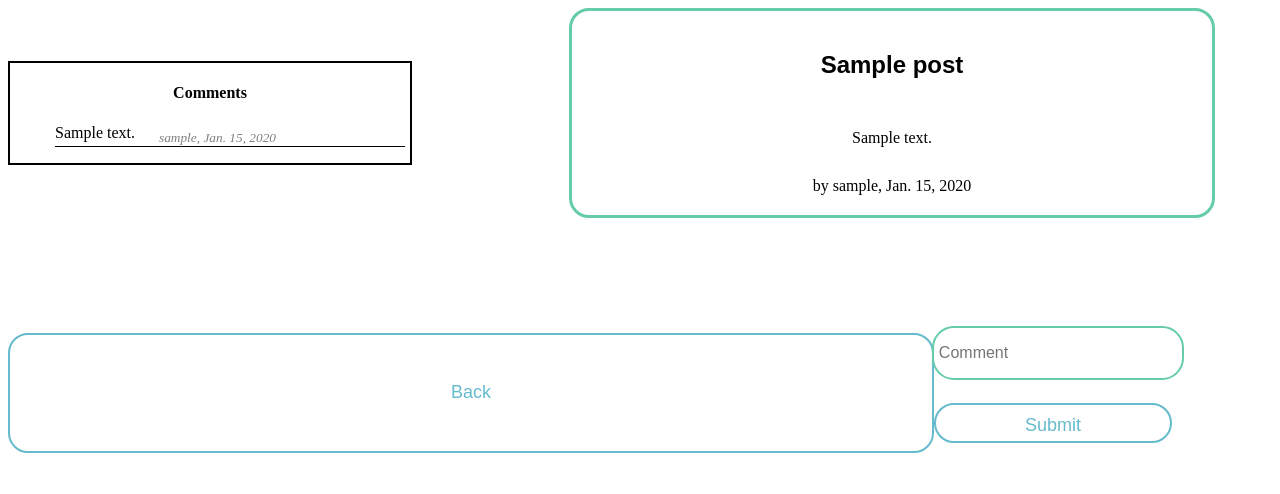
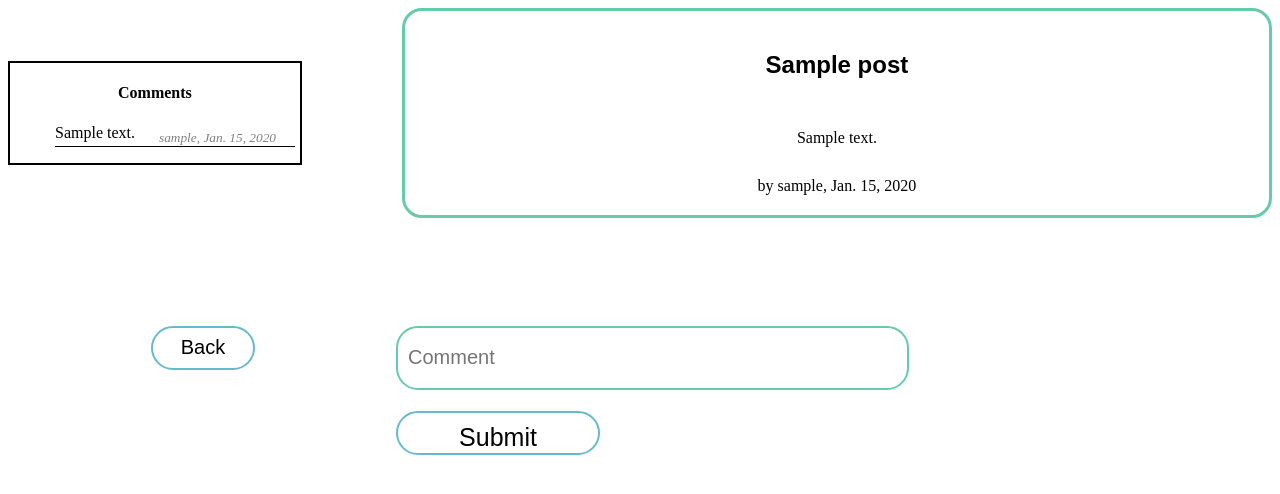
Before and after one commit to AumSahayata/Blog-Django, a Django app: page /post/1 in a window 1280 px wide. Shown: the top 494 px of the page. Run offline with Django 4.2, Linux system fonts and the light colour scheme; tables that the repository leaves empty hold one stand-in row (values such as "Sample post").

Commit message:
some css changes and added created API endpoints for creating and retriving posts

```diff
--- a/blog/templates/blog/post.html
+++ b/blog/templates/blog/post.html
@@ -5,11 +5,11 @@
 {% block css %}
 
 <style>
- .box {
+.box {
     margin-top: 5%;
     text-align: center;
     width: 90%;
-    max-width: 600px; /* Adjust maximum width for responsiveness */
+    /*max-width: 600px;  Adjust maximum width for responsiveness */
     margin: 0 auto;
     padding: 20px;
     border-radius: 20px;
@@ -25,52 +25,55 @@ input {
     border-radius: 20px;
 }
 
-.submit, .back {
+.back{
     background-color: white;
-    color: #65bbcc;
-    font-size: 18px;
+    font-size: 20px;
     font-family: sans-serif;
     margin-top: 15px;
-    width: 100%;
-    padding: 10px;
-    border: 2px solid #65bbcc;
+    outline: solid 2px #65bbcc;
+    display: inline;
+    width: 100px;
+    padding: 5px;
+    height: 40px;
+    border: none;
+    margin: 10px;
     border-radius: 20px;
-    cursor: pointer;
-    transition: background-color 0.3s;
 }
 
-.submit:hover, .back:hover {
-    background-color: #65bbcc;
-    color: white;
+.submit{
+    background-color: white;
+    font-size: 25px;
+    font-family: sans-serif;
+    margin-top: 15px;
+    outline: solid 2px #65bbcc;
+    display: inline;
+    width: 200px;
+    height: 40px;
 }
 
-.type {
-    font-size: 16px;
+.submit:hover{
+    background-color:#65bbcc;
+}
+.type{
+    font-size: 20px;
     outline: solid 2px #65cca9;
     font-family: sans-serif;
-    width: 100%;
-    padding: 5px;
-    border-radius: 20px;
-    transition: border 0.3s;
+    display: inline;
 }
-
-.type:hover, .type:focus {
-    border: solid 2px #65cca9;
+.type:hover{
+    border: solid 4px #65cca9;
+}
+.type:focus {
+    border: solid 4px #65cca9;
     outline: none;
+}
+.back:hover{
+    background-color:#65bbcc;
 }
 
 h2 {
     font-family: sans-serif;
     font-size: 24px;
-}
-
-.text-area {
-    border-radius: 20px;
-    outline: none;
-    border: none;
-    border-collapse: collapse;
-    width: 100%;
-    padding: 10px;
 }
 
 /* Media query for mobile devices */
@@ -121,7 +124,7 @@ h2 {
         by {{post.username}}, {{post.date}}
     </div>
 </div>
-<div style="display: flex; justify-content: end; margin-top: 100px; margin-right: 100px;">
+<div style="display: flex; justify-content: space-evenly; margin-top: 100px; margin-right: 250px;">
     <button type="button" class="back" onclick="location.href='/home'">Back</button>
     <form action="" method="post">
         {% csrf_token %}
--- a/blog/urls.py
+++ b/blog/urls.py
@@ -11,4 +11,8 @@ urlpatterns = [
     path("post/<int:post_id>",views.view_post,name="view_post"),
     path("edit_post/<int:post_id>",views.edit_post,name="edit_post"),
     path("delete_post/<int:post_id>",views.delete_post,name="delete_post"),
+
+    path("api/test",views.testApi),
+    path("api/get_all_post",views.GetAllPost),
+    path("api/create_post",views.CreatePost),
 ]
--- a/blog/views.py
+++ b/blog/views.py
@@ -7,6 +7,10 @@ from django.contrib.auth import logout as authlogout
 from django.http import HttpResponseRedirect
 from django.urls import reverse
 from .models import Post,Comment
+
+from rest_framework.decorators import api_view
+from rest_framework.response import Response
+from .serializers import PostSerializer
 
 # Create your views here.
 @login_required(login_url='login')
@@ -118,3 +122,28 @@ def delete_post(request,post_id):
     post = Post.objects.get(id = post_id) #can use pk(primary key) on place of id
     post.delete()
     return redirect('/my_posts')
+
+
+# API Endpoints
+
+@api_view(['GET'])
+def testApi(request):
+    return Response({"Success":"Setup works"})
+
+
+@api_view(['GET'])
+def GetAllPost(request):
+    all_posts = Post.objects.all()
+    serialized_post = PostSerializer(all_posts, many=True)
+
+    return Response(serialized_post.data)
+
+@api_view(['GET','POST'])
+def CreatePost(request):
+    post = request.data
+    serialized_post = PostSerializer(data=post)
+    if(serialized_post.is_valid()):
+        serialized_post.save()
+        return Response({"Success":"Post was created successfully"},status=201)
+    else:
+        return Response(serialized_post.errors,status=400)
--- a/blog_project/settings.py
+++ b/blog_project/settings.py
@@ -38,6 +38,7 @@ INSTALLED_APPS = [
     'django.contrib.messages',
     'django.contrib.staticfiles',
     'blog',
+    'rest_framework',
 ]
 
 MIDDLEWARE = [
--- a/blog_project/urls.py
+++ b/blog_project/urls.py
@@ -19,5 +19,5 @@ from django.urls import path, include
 
 urlpatterns = [
     path('admin/', admin.site.urls),
-    path('',include("blog.urls"))
+    path('',include("blog.urls")),
 ]
--- a/djangoVenv/pyvenv.cfg
+++ b/djangoVenv/pyvenv.cfg
@@ -2,4 +2,4 @@ home = C:\Users\sahay\AppData\Local\Programs\Python\Python311
 include-system-site-packages = false
 version = 3.11.0
 executable = C:\Users\sahay\AppData\Local\Programs\Python\Python311\python.exe
-command = C:\Users\sahay\AppData\Local\Programs\Python\Python311\python.exe -m venv D:\Python_Projects\Blog(Django)\djangoVenv
+command = C:\Users\sahay\AppData\Local\Programs\Python\Python311\python.exe -m venv D:\Python_Projects\Blog_Django\djangoVenv
```
Also changed, not shown: 7 other files.
